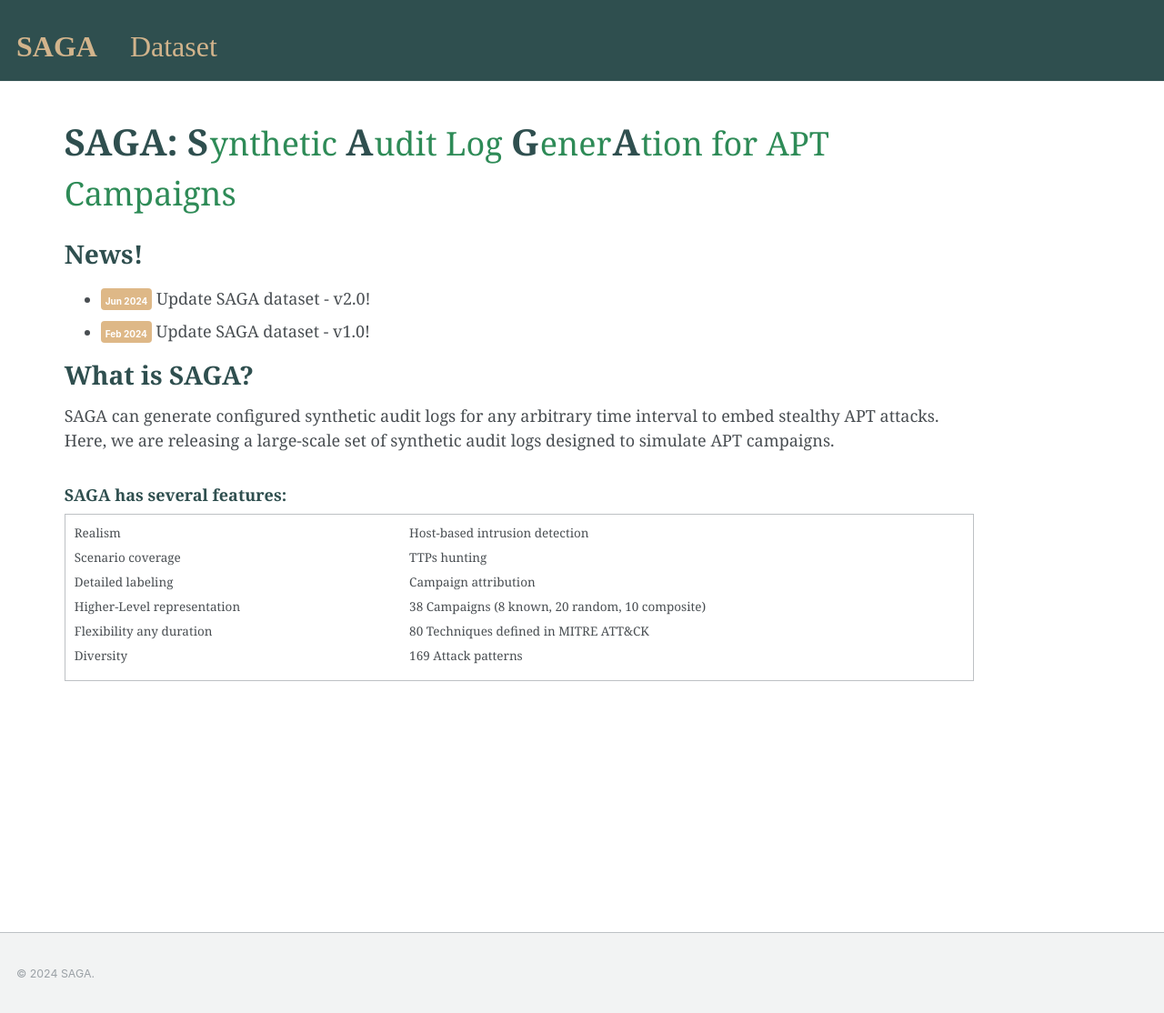
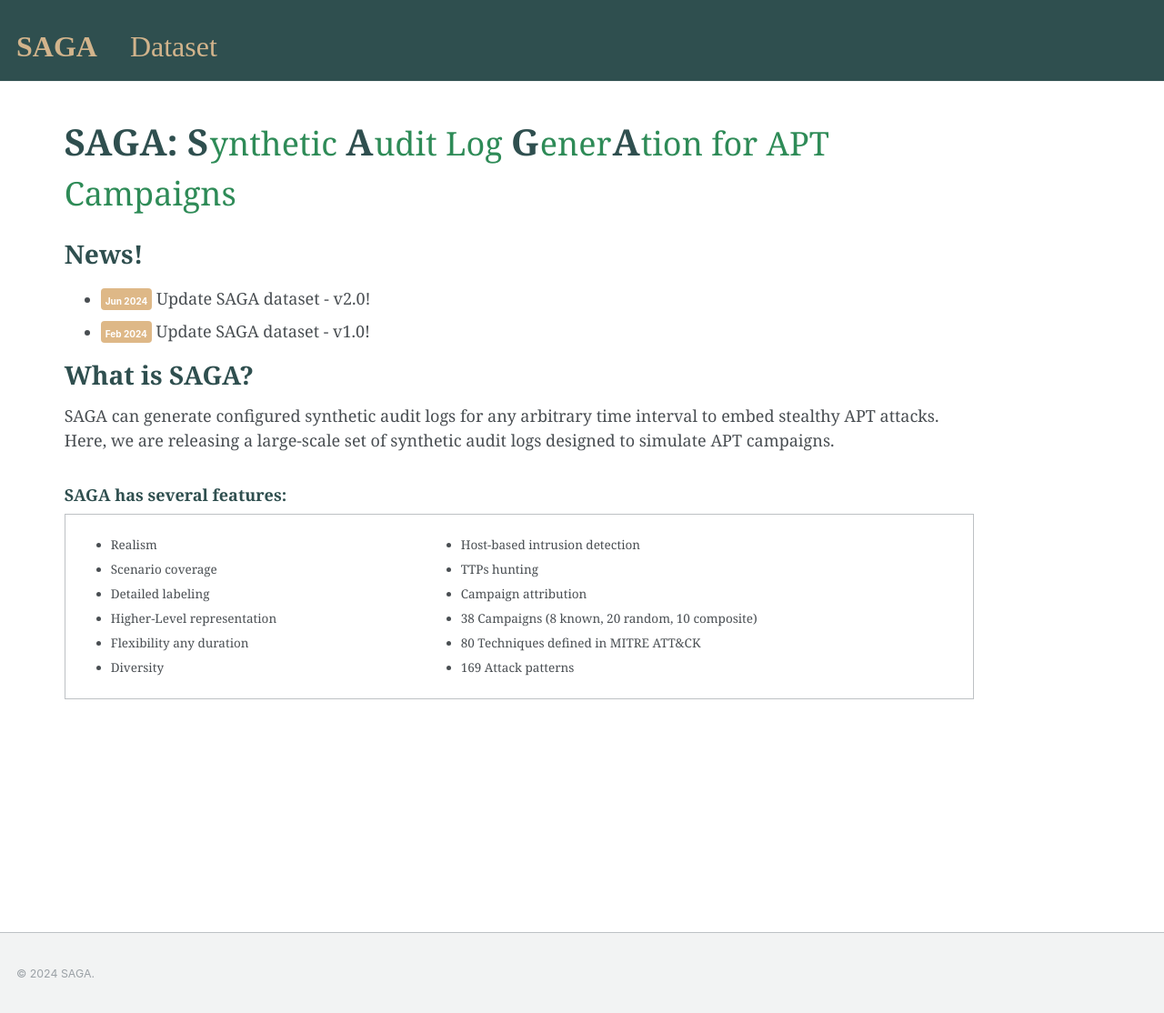
Before and after one commit to saga-tw/saga-tw.github.io, a Jekyll site: the page built from _pages/about.md, in a window 1280 px wide and 1117 px high. Shown: the top 1114 px of the window at 91% size. Built offline with Jekyll 4.4.1, drawn with Linux system fonts in a browser that asks for light colours.

Commit message:
Update about.md

```diff
--- a/_pages/about.md
+++ b/_pages/about.md
@@ -30,7 +30,7 @@ redirect_from:
 <table style= "width: 100%; border-collapse: collapse;">
   <tr>
     <td style= "vertical-align: top; border: none; padding: 10px;">
-      <ul style="list-style-type: none; margin: 0; padding: 0;">
+      <ul>
         <li style="font-family: 'Georgia';">Realism</li>
         <li style="font-family: 'Georgia';">Scenario coverage</li>
         <li style="font-family: 'Georgia';">Detailed labeling</li>
@@ -40,7 +40,7 @@ redirect_from:
       </ul>
     </td>
     <td style= "vertical-align: top; border: none; padding: 10px;">
-      <ul style="list-style-type: none; margin: 0; padding: 0;">
+      <ul>
         <li style="font-family: 'Georgia';">Host-based intrusion detection</li>
         <li style="font-family: 'Georgia';">TTPs hunting</li>
         <li style="font-family: 'Georgia';">Campaign attribution</li>
```
